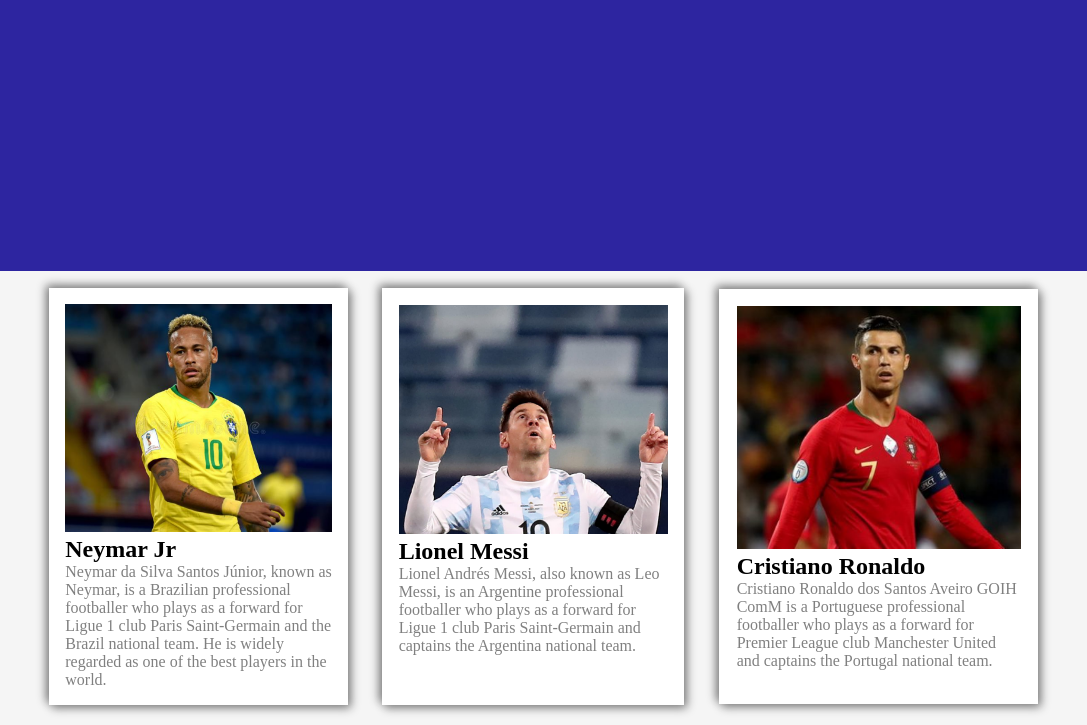
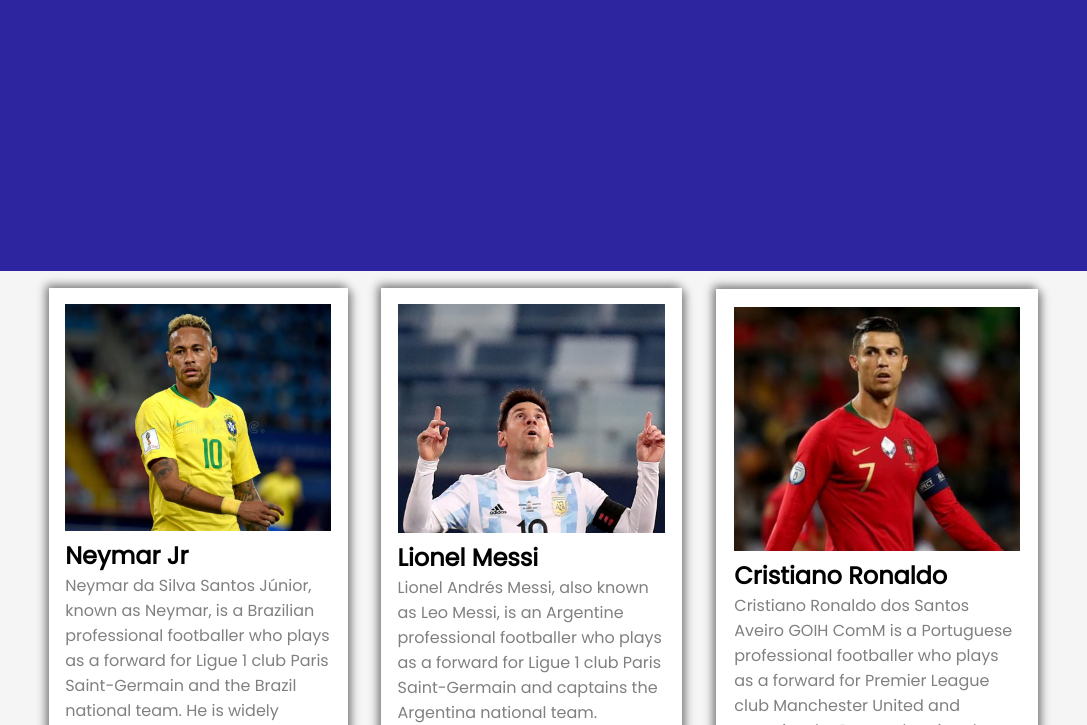
Before and after one commit to NovelChakma/football-responsive, a plain HTML site: page index.html in a window 1280 px wide. Shown: the part 529-1254 px from the top of the page, without its empty margins (96-1183 px from the left). Drawn offline with Linux system fonts and the light colour scheme.

Commit message:
google fonts added

```diff
--- a/index.html
+++ b/index.html
@@ -5,7 +5,13 @@
     <meta http-equiv="X-UA-Compatible" content="IE=edge">
     <meta name="viewport" content="width=device-width, initial-scale=1.0">
     <title>Football</title>
+    <!-- connect with css file -->
     <link rel="stylesheet" href="style.css">
+    <!-- Google fonts link -->
+    <link rel="preconnect" href="https://fonts.googleapis.com">
+    <link rel="preconnect" href="https://fonts.gstatic.com" crossorigin>
+    <link href="https://fonts.googleapis.com/css2?family=Poppins&display=swap" rel="stylesheet">
+    <!-- font awsome kit -->
     <script src="https://kit.fontawesome.com/bb6d2b179a.js" crossorigin="anonymous"></script>
 </head>
 <body>
--- a/style.css
+++ b/style.css
@@ -6,6 +6,7 @@
 
 body {
   background-color: whitesmoke;
+  font-family: "Poppins", sans-serif;
 }
 
 /* this is header part css code */
```
